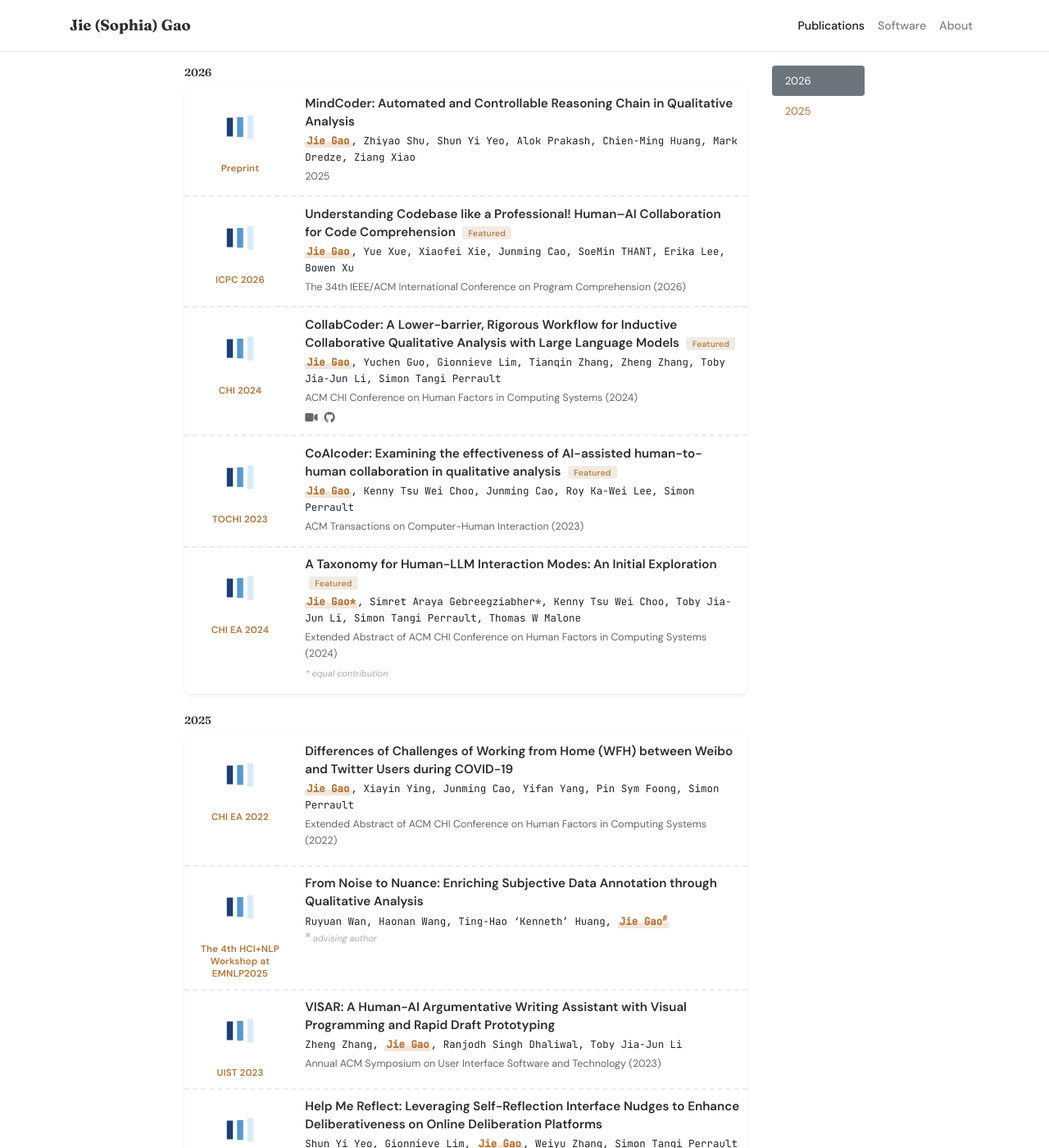
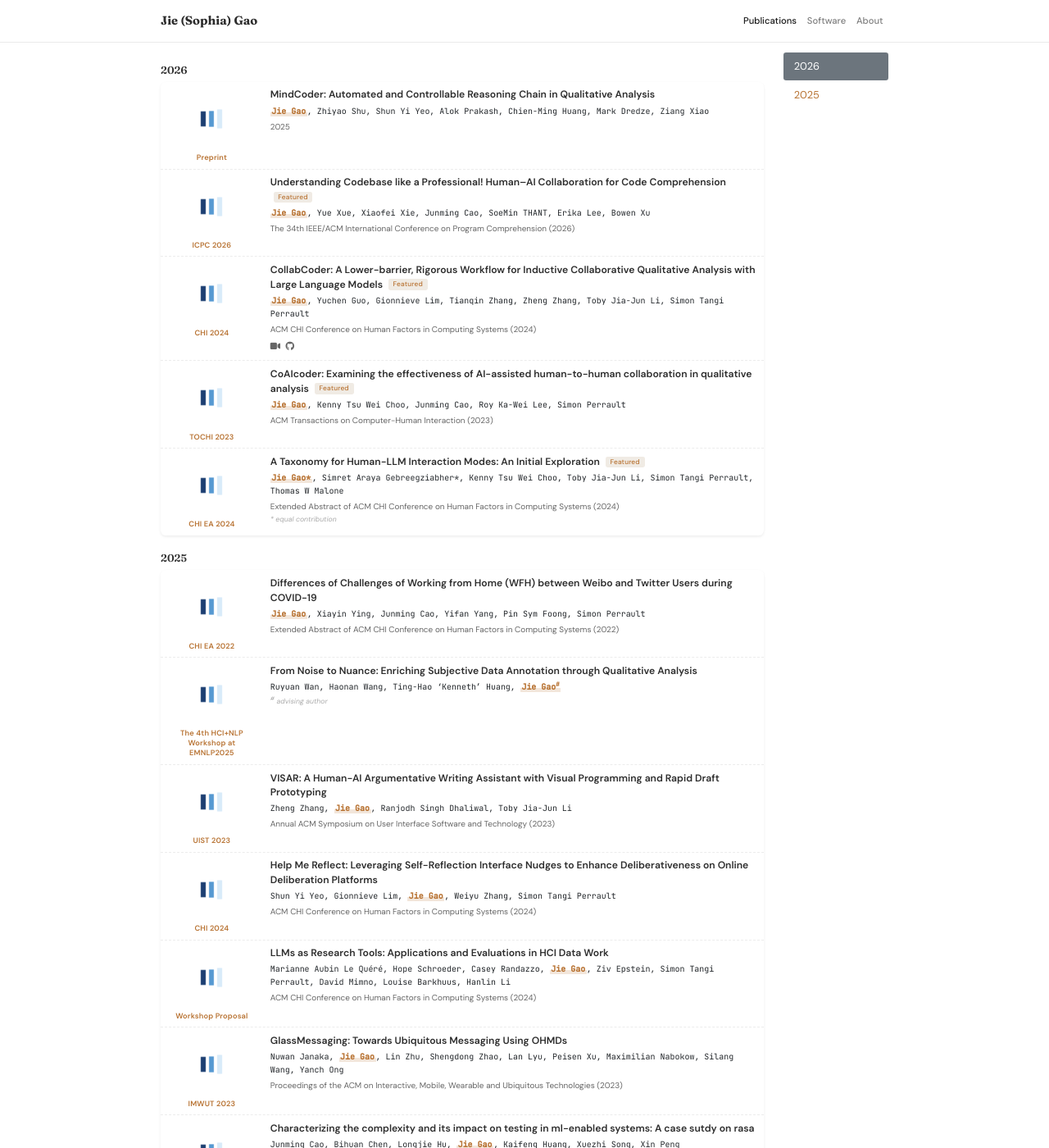
Before and after one commit to gaojie058/gaojie058.github.io, a Jekyll site: the page built from publications.html, in a window 1280 px wide and 1400 px high. Shown: the whole window at 82% size. Built offline with Jekyll 4.4.1, drawn with Linux system fonts in a browser that asks for light colours; nearby versions of some CDN libraries; a style sheet for code colours, icons or effects is not loaded.

Commit message:
style: revert manual sizing, use zoom:0.8 for uniform 80% scale

```diff
--- a/_layouts/default.html
+++ b/_layouts/default.html
@@ -20,7 +20,7 @@
 </head>
 <body style="display:flex;flex-direction:column;min-height:100vh;" {{ page.body_attr }}>
     {% include navbar.html %}
-    <div class="{% if page.container_class %}{{ page.container_class }}{% else %}container{% endif %}" style="max-width:860px; flex:1;">
+    <div class="{% if page.container_class %}{{ page.container_class }}{% else %}container-lg{% endif %}" style="flex:1;">
         {{content}}
     </div>
     {% include footer.html %}
--- a/assets/css/global.css
+++ b/assets/css/global.css
@@ -18,15 +18,19 @@
     scroll-margin-top: 80px;
 }
 
+/* ===== Global Scale ===== */
+html {
+    zoom: 0.8;
+}
+
 /* ===== Base ===== */
 body {
     font-family: var(--font-body);
     font-weight: 400;
-    line-height: 1.6;
+    line-height: 1.7;
     color: var(--color-text);
     background-color: var(--color-bg);
-    padding-top: 3.5rem;
-    font-size: 0.82rem;
+    padding-top: 4.5rem;
 }
 
 h1, h2, h3, h4, h5, h6 {
@@ -36,12 +40,12 @@ h1, h2, h3, h4, h5, h6 {
     color: var(--color-text);
 }
 
-h1 { font-size: 1.5rem; }
-h2 { font-size: 1.2rem; }
-h3 { font-size: 1.05rem; }
-h4 { font-size: 0.92rem; }
-h5 { font-size: 0.82rem; }
-h6 { font-size: 0.75rem; }
+h1 { font-size: 2rem; }
+h2 { font-size: 1.6rem; }
+h3 { font-size: 1.3rem; }
+h4 { font-size: 1.1rem; }
+h5 { font-size: 1rem; }
+h6 { font-size: 0.9rem; }
 
 a {
     color: var(--color-accent);
@@ -137,8 +141,8 @@ hr {
 .profile-portrait {
     border-radius: 0.75rem;
     overflow: hidden;
-    margin-bottom: 0.8rem;
-    max-width: 140px;
+    margin-bottom: 1rem;
+    max-width: 180px;
     margin-left: auto;
     margin-right: auto;
 }
@@ -151,7 +155,7 @@ hr {
 
 .profile-name-serif {
     font-family: var(--font-heading);
-    font-size: 1.1rem;
+    font-size: 1.4rem;
     font-weight: 600;
     color: var(--color-text);
 }
@@ -685,7 +689,7 @@ hr {
 
 .pub-item-cover {
     flex-shrink: 0;
-    width: 120px;
+    width: 140px;
 }
 
 .pub-cover-img {
```
